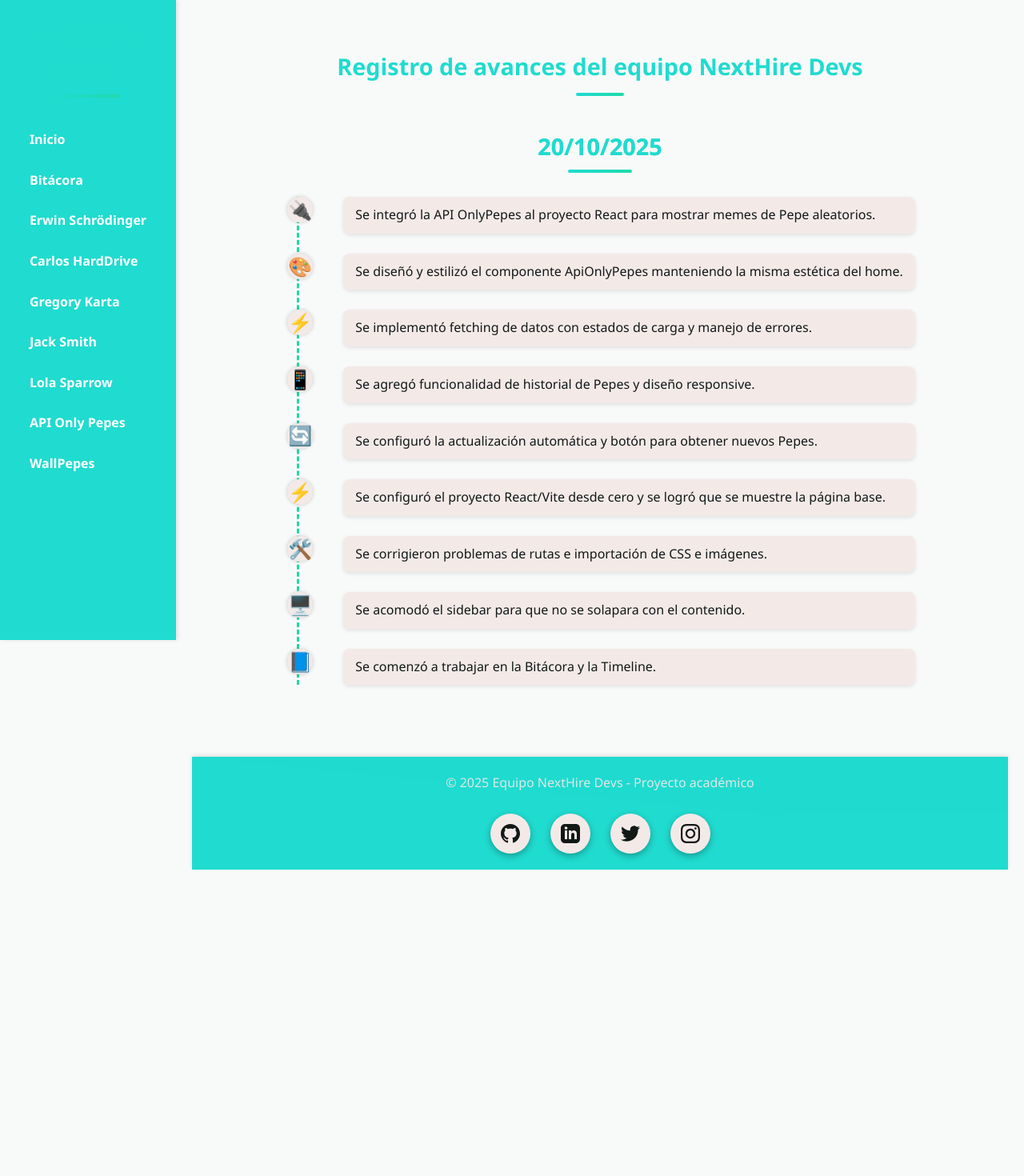
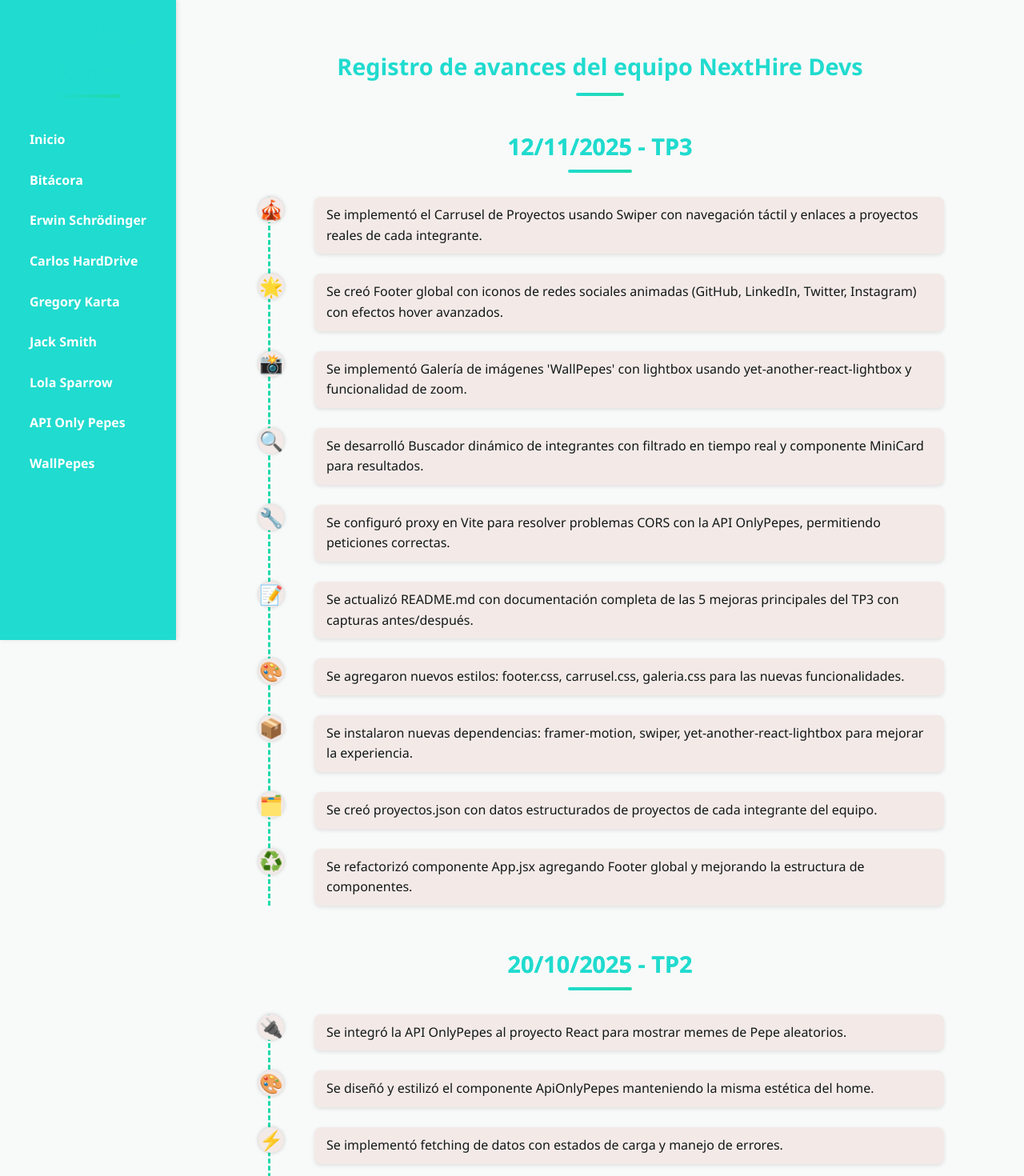
Before and after one commit to luisimuller/grupito-1-entregaTP3, a React (Vite) app: page /bitacora in a window 1280 px wide. Shown: the top 1470 px of the page at 80% size. Before the commit the page ends 1107 px from the top, so only its background shows below. Built offline with nearby package versions, Linux system fonts and the light colour scheme; a web font is replaced by a local one.

Commit message:
docs: actualizar README con capturas TP2 vs TP3 y documentación completa de cambios

```diff
--- a/src/components/Bitacora.jsx
+++ b/src/components/Bitacora.jsx
@@ -4,7 +4,22 @@ import "../styles/bitacora.css";
 const Bitacora = () => {
   const bitacora = [
     {
-      fechaDia: "20/10/2025",
+      fechaDia: "12/11/2025 - TP3",
+      entradas: [
+        { emoji: "🎪", texto: "Se implementó el Carrusel de Proyectos usando Swiper con navegación táctil y enlaces a proyectos reales de cada integrante." },
+        { emoji: "🌟", texto: "Se creó Footer global con iconos de redes sociales animadas (GitHub, LinkedIn, Twitter, Instagram) con efectos hover avanzados." },
+        { emoji: "📸", texto: "Se implementó Galería de imágenes 'WallPepes' con lightbox usando yet-another-react-lightbox y funcionalidad de zoom." },
+        { emoji: "🔍", texto: "Se desarrolló Buscador dinámico de integrantes con filtrado en tiempo real y componente MiniCard para resultados." },
+        { emoji: "🔧", texto: "Se configuró proxy en Vite para resolver problemas CORS con la API OnlyPepes, permitiendo peticiones correctas." },
+        { emoji: "📝", texto: "Se actualizó README.md con documentación completa de las 5 mejoras principales del TP3 con capturas antes/después." },
+        { emoji: "🎨", texto: "Se agregaron nuevos estilos: footer.css, carrusel.css, galeria.css para las nuevas funcionalidades." },
+        { emoji: "📦", texto: "Se instalaron nuevas dependencias: framer-motion, swiper, yet-another-react-lightbox para mejorar la experiencia." },
+        { emoji: "🗂️", texto: "Se creó proyectos.json con datos estructurados de proyectos de cada integrante del equipo." },
+        { emoji: "♻️", texto: "Se refactorizó componente App.jsx agregando Footer global y mejorando la estructura de componentes." }
+      ],
+    },
+    {
+      fechaDia: "20/10/2025 - TP2",
       entradas: [
         { emoji: "🔌", texto: "Se integró la API OnlyPepes al proyecto React para mostrar memes de Pepe aleatorios." },
         { emoji: "🎨", texto: "Se diseñó y estilizó el componente ApiOnlyPepes manteniendo la misma estética del home." },
```
Also changed, not shown: 6 other files (tests, documents, lock files or other folders).
